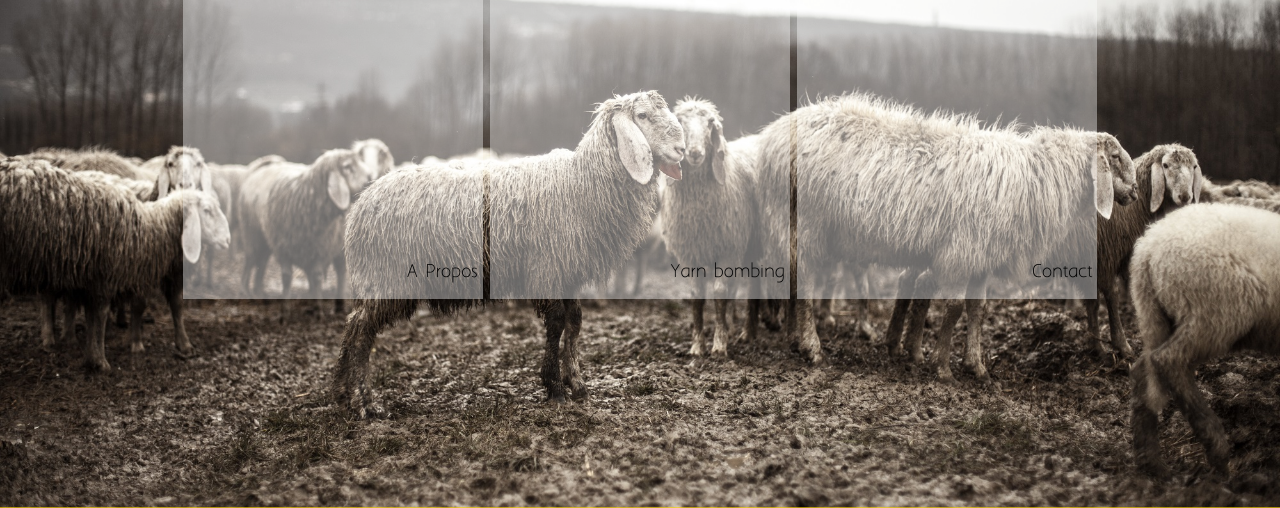
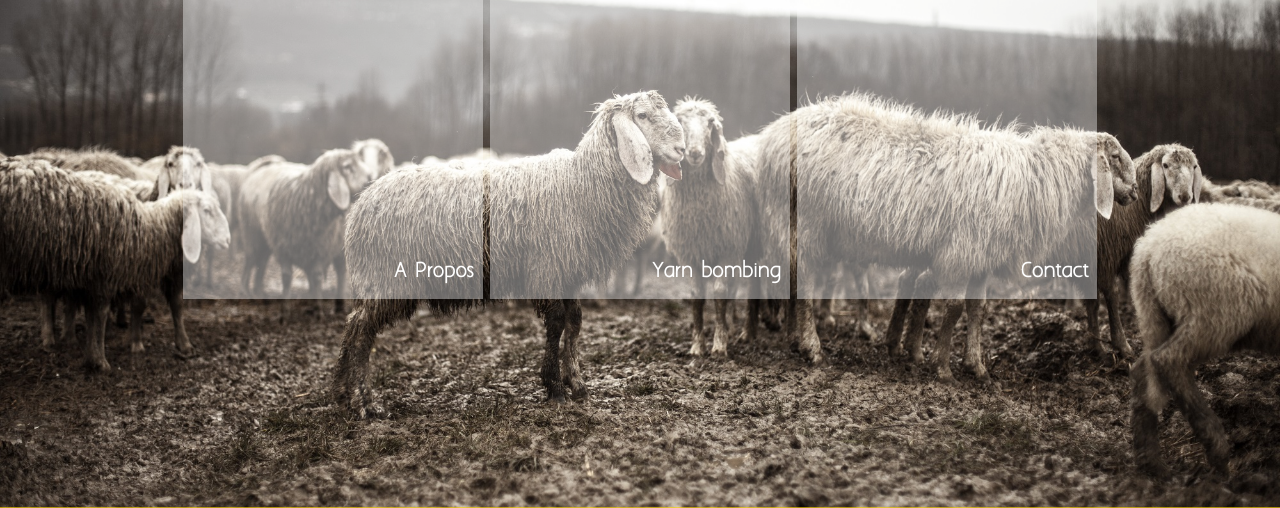
Before and after one commit to miplayer1/yarn_o, a PHP site: page / in a window 1280 px wide. Shown: the part 221-729 px from the top of the page. Run offline with PHP 8.4, Linux system fonts and the light colour scheme.

Commit message:
menu page principale

```diff
--- a/index.php
+++ b/index.php
@@ -21,17 +21,17 @@
 					<div class="wrap">
 						<a href="apropos.php">
 							<section class ="box">
-								<p>A Propos</p>
+								<h1>A Propos</h1>
 							</section>
 						</a>
 						<a href="apropos.php">
 							<section class ="box">
-								<p>Yarn bombing</p>
+								<h1>Yarn bombing</h1>
 							</section>
 						</a>
 						<a href="apropos.php">
 							<section class ="box">
-								<p>Contact</p>
+								<h1>Contact</h1>
 							</section>
 						</a>
 					</div>
--- a/style.css
+++ b/style.css
@@ -87,7 +87,7 @@ ul{
 	padding:5px;
 	text-align:justify;
 	}
-/**nav**/
+/**nav home page**/
 .wrap
 {
 	text-align:center;
@@ -134,11 +134,14 @@ figcaption
 
 }
 **/
-.nav p
+.nav h1
 {
 	position:absolute;
 	bottom:0px;
-	right:5px;
+	right:9px;
+	color:white;
+	font-size: large;
+
 }
 
 .nav a
```
